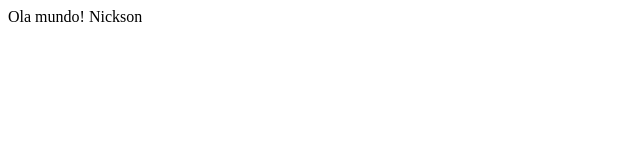
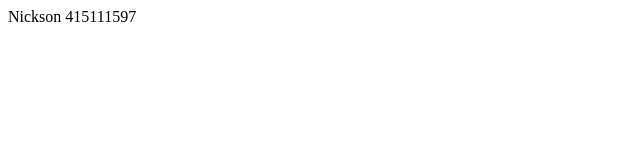
Before and after one commit to NicksonDs/Aula2409, a plain HTML site: page index.html in a window 1280 px wide. Shown: the full height of the page, 0-640 px from the left. Drawn offline with Linux system fonts and the light colour scheme.

Commit message:
Update index.html

```diff
--- a/index.html
+++ b/index.html
@@ -5,7 +5,7 @@
 <title>Projeto Novo</title>
 </head>
 <body>
-Ola mundo!
   Nickson
+  415111597
 </body>
 </html>
```
